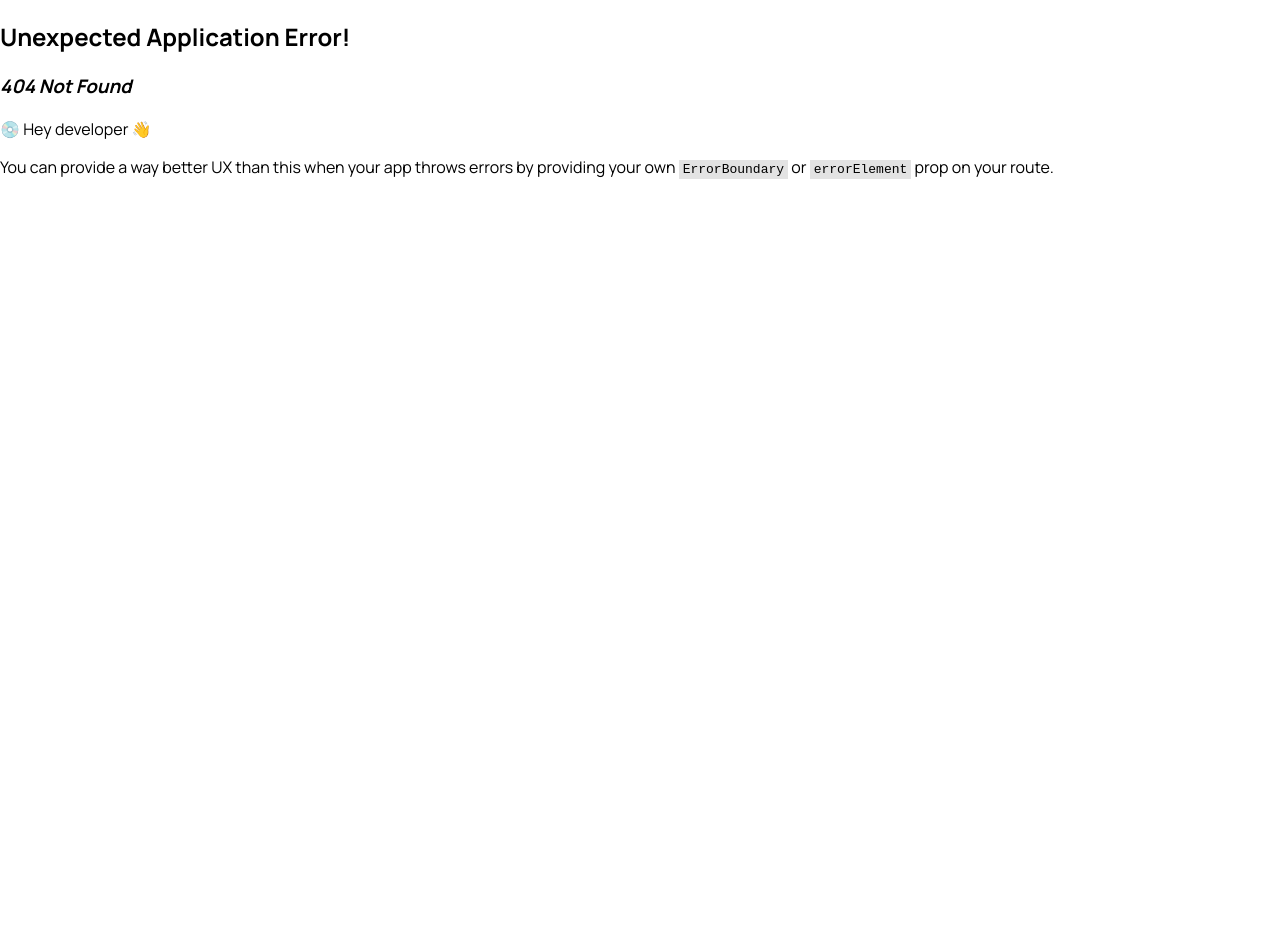
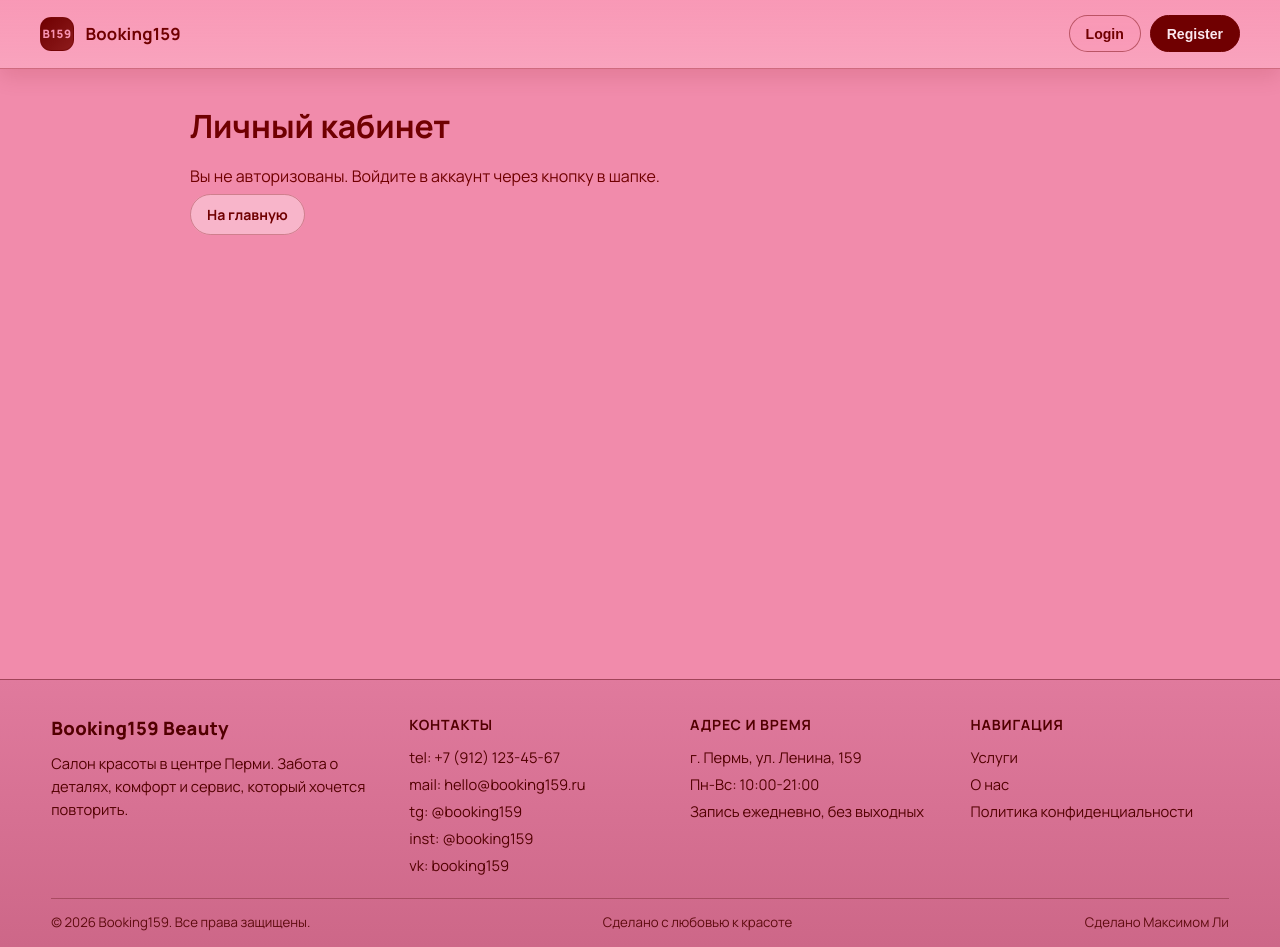
Before and after one commit to bri11iant12/BookingRoom, a React (Vite) app in the folder Booking159/: page /profile in a window 1280 px wide. Before the commit this address had no page. Before the commit the page ends 820 px from the top, so only its background shows below. Built offline with nearby package versions, Linux system fonts and the light colour scheme.

Commit message:
add: create ProfilePAge
Сделал личный кабинет где будет видно записи

```diff
--- a/Booking159/src/app/router/index.tsx
+++ b/Booking159/src/app/router/index.tsx
@@ -1,6 +1,7 @@
 import { createBrowserRouter } from 'react-router-dom'
 import { MainLayout } from '../layouts/MainLayouts'
 import { HomePage } from '../../pages/home/ui/HomePage'
+import { ProfilePage } from '../../pages/profile/ui/ProfilePage'
 
 export const router = createBrowserRouter([
 	{
@@ -11,6 +12,10 @@ export const router = createBrowserRouter([
 				index: true,
 				element: <HomePage />,
 			},
+			{
+				path: 'profile',
+				element: <ProfilePage />,
+			},
 		],
 	},
 ])
--- a/Booking159/src/features/auth/model/auth.store.ts
+++ b/Booking159/src/features/auth/model/auth.store.ts
@@ -33,6 +33,7 @@ const fakeRegister = async (
 		id: Date.now().toString(),
 		name: name.trim(),
 		email: email.trim().toLowerCase(),
+		phone: phone.trim(),
 	}
 }
 /** Фейковый выход из системы */
--- /dev/null
+++ b/Booking159/src/pages/profile/ui/ProfilePage.css
@@ -0,0 +1,109 @@
+.profile-page {
+	min-height: calc(100vh - 190px);
+	padding: 2.2rem 0;
+	background: #f18bab;
+	color: #700001;
+}
+
+.profile-page__container {
+	width: min(900px, 92%);
+	margin: 0 auto;
+}
+
+.profile-page__title {
+	margin: 0 0 1.1rem;
+	font-size: clamp(1.5rem, 3vw, 2rem);
+}
+
+.profile-page__card {
+	display: grid;
+	grid-template-columns: 220px 1fr;
+	gap: 1.2rem;
+	background: rgba(255, 228, 237, 0.55);
+	border: 1px solid rgba(112, 0, 1, 0.2);
+	border-radius: 1rem;
+	padding: 1.1rem;
+}
+
+.profile-page__avatarWrap {
+	display: flex;
+	align-items: center;
+	justify-content: center;
+}
+
+.profile-page__avatar {
+	width: 170px;
+	height: 170px;
+	object-fit: cover;
+	border-radius: 1rem;
+	border: 2px solid rgba(112, 0, 1, 0.25);
+}
+
+.profile-page__info {
+	display: grid;
+	gap: 0.6rem;
+}
+
+.profile-page__row {
+	margin: 0;
+	display: flex;
+	justify-content: space-between;
+	gap: 0.7rem;
+	padding-bottom: 0.35rem;
+	border-bottom: 1px dashed rgba(112, 0, 1, 0.22);
+}
+
+.profile-page__row span {
+	opacity: 0.8;
+}
+
+.profile-page__row strong {
+	text-align: right;
+}
+
+.profile-page__actions {
+	margin-top: 1rem;
+	display: flex;
+	flex-wrap: wrap;
+	gap: 0.65rem;
+}
+
+.profile-page__link,
+.profile-page__logout {
+	padding: 0.62rem 1rem;
+	border-radius: 999px;
+	font-size: 0.88rem;
+	font-weight: 700;
+}
+
+.profile-page__link {
+	text-decoration: none;
+	color: #700001;
+	border: 1px solid rgba(112, 0, 1, 0.3);
+	background: rgba(255, 223, 234, 0.5);
+}
+
+.profile-page__logout {
+	border: 1px solid #700001;
+	background: #700001;
+	color: #ffe8ef;
+	cursor: pointer;
+}
+
+.profile-page__text {
+	margin: 0 0 1rem;
+}
+
+@media (max-width: 700px) {
+	.profile-page__card {
+		grid-template-columns: 1fr;
+	}
+
+	.profile-page__row {
+		flex-direction: column;
+	}
+
+	.profile-page__row strong {
+		text-align: left;
+	}
+}
--- /dev/null
+++ b/Booking159/src/pages/profile/ui/ProfilePage.tsx
@@ -0,0 +1,65 @@
+import React from 'react'
+import { Link } from 'react-router-dom'
+import { useAuth } from '../../../widgets/Header/model/hooks/useAuth'
+import './ProfilePage.css'
+
+export const ProfilePage: React.FC = () => {
+	const { user, isAuth, logout } = useAuth()
+
+	if (!isAuth || !user) {
+		return (
+			<section className='profile-page profile-page--guest'>
+				<div className='profile-page__container'>
+					<h1 className='profile-page__title'>Личный кабинет</h1>
+					<p className='profile-page__text'>
+						Вы не авторизованы. Войдите в аккаунт через кнопку в шапке.
+					</p>
+					<Link to='/' className='profile-page__link'>
+						На главную
+					</Link>
+				</div>
+			</section>
+		)
+	}
+
+	return (
+		<section className='profile-page'>
+			<div className='profile-page__container'>
+				<h1 className='profile-page__title'>Личный кабинет</h1>
+
+				<div className='profile-page__card'>
+					<div className='profile-page__avatarWrap'>
+						<img
+							className='profile-page__avatar'
+							src={user.avatar}
+							alt={user.name}
+						/>
+					</div>
+					<div className='profile-page__info'>
+						<p className='profile-page__row'>
+							<span>Имя</span>
+							<strong>{user.name}</strong>
+						</p>
+						<p className='profile-page__row'>
+							<span>Почта</span>
+							<strong>{user.email}</strong>
+						</p>
+						<p className='profile-page__row'>
+							<span>Телефон</span>
+							<strong>{user.phone || 'Не указан'}</strong>
+						</p>
+					</div>
+				</div>
+
+				<div className='profile-page__actions'>
+					<Link to='/' className='profile-page__link'>
+						Вернуться на главную
+					</Link>
+					<button className='profile-page__logout' type='button' onClick={() => void logout()}>
+						Выйти из аккаунта
+					</button>
+				</div>
+			</div>
+		</section>
+	)
+}
--- a/Booking159/src/widgets/Header/ui/Header.tsx
+++ b/Booking159/src/widgets/Header/ui/Header.tsx
@@ -35,9 +35,9 @@ export const Header = ({ logo, actions }: HeaderProps) => {
 					{actions ??
 						(isAuth ? (
 							<>
-								<button className='accountButton' type='button'>
+								<Link to='/profile' className='accountButton'>
 									{user?.name ? `Личный кабинет: ${user.name}` : 'Личный кабинет'}
-								</button>
+								</Link>
 								<button
 									className='ghostButton'
 									type='button'
```
Also changed, not shown: Booking159/src/entities/user/types.ts (+5 -4 lines).
